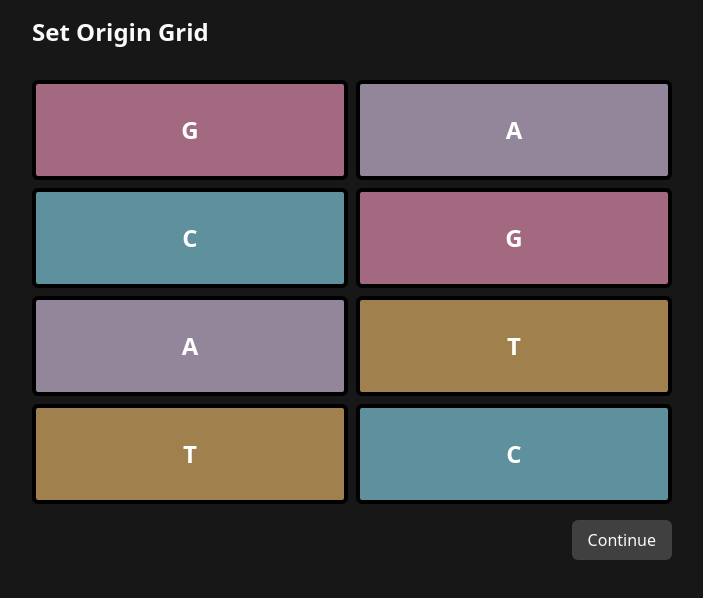
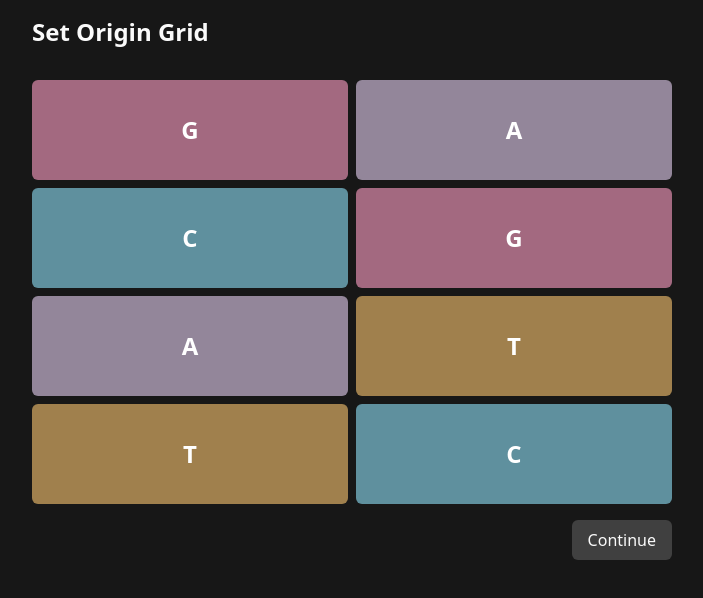
Before and after one commit to mabey01/jurassic-park-dna-solver, a React (Vite) app: page / in a window 1280 px wide. Shown: the top 598 px of the page, without its empty margins (288-991 px from the left). Built offline with nearby package versions, Linux system fonts and the light colour scheme.

Commit message:
fix: bugs from enabling noUncheckedIndexedAccess flag

```diff
--- a/src/App.tsx
+++ b/src/App.tsx
@@ -107,9 +107,7 @@ export function TargetGridPage() {
           <Checkbox.Root
             checked={isVerticalSkipMoveEnabled}
             onCheckedChange={(isChecked) => {
-              isChecked !== null
-                ? enableVerticalSkipMove()
-                : disableVerticalSkipMove();
+              isChecked ? enableVerticalSkipMove() : disableVerticalSkipMove();
             }}
             id="enable-vertical-skip-move"
             className="flex h-6 w-6 appearance-none items-center justify-center rounded-md bg-white outline-none hover:bg-neutral-300 focus-visible:outline-2 focus-visible:outline-offset-2 focus-visible:outline-blue-400"
--- a/src/components/grid.tsx
+++ b/src/components/grid.tsx
@@ -14,10 +14,7 @@ import {
   sortableKeyboardCoordinates,
 } from "@dnd-kit/sortable";
 import { motion, type Variants } from "framer-motion";
-import { useAtom } from "jotai";
-import { selectedGridEntryPositionAtom } from "../state/selected-grid-entry";
-import { type TileGrid, type GridPosition } from "../types";
-import { isSamePosition } from "../utils/tile-grid/is-same-position";
+import { type TileGrid } from "../types";
 import { moveTileById } from "../utils/tile-grid/move-tile/move-tile-by-id";
 import { SortableItem } from "./sortable-item";
 import { Tile } from "./tile";
@@ -41,10 +38,6 @@ interface GridProps {
 }
 
 export function Grid({ grid, onUpdateGrid }: GridProps) {
-  const [selectedGridItem, setSelectedGridItem] = useAtom(
-    selectedGridEntryPositionAtom
-  );
-
   const sensors = useSensors(
     useSensor(MouseSensor),
     useSensor(TouchSensor),
@@ -70,7 +63,6 @@ export function Grid({ grid, onUpdateGrid }: GridProps) {
 
   const gridColumns = grid[0]!.length;
   const gridItems = grid.flat();
-  const getGridEntryPosition = (index: number): GridPosition => [index, index];
 
   return (
     <DndContext
@@ -96,16 +88,7 @@ export function Grid({ grid, onUpdateGrid }: GridProps) {
                 variants={item}
                 transition={{ type: "spring", stiffness: 800, damping: 30 }}
               >
-                <Tile
-                  type={tile.type}
-                  isSelected={isSamePosition(
-                    getGridEntryPosition(index),
-                    selectedGridItem
-                  )}
-                  onClick={() => {
-                    setSelectedGridItem(getGridEntryPosition(index));
-                  }}
-                />
+                <Tile type={tile.type} />
               </motion.div>
             </SortableItem>
           ))}
--- a/src/components/tile.tsx
+++ b/src/components/tile.tsx
@@ -10,11 +10,10 @@ function getTileBackgroundColor(tileType: TileType) {
 
 interface TileProps extends ComponentProps<"div"> {
   type: TileType;
-  isSelected?: boolean;
 }
 
 export const Tile = forwardRef<HTMLDivElement, TileProps>(
-  ({ type, isSelected, ...props }, forwardedRef) => {
+  ({ type, ...props }, forwardedRef) => {
     return (
       <div
         ref={forwardedRef}
@@ -22,7 +21,6 @@ export const Tile = forwardRef<HTMLDivElement, TileProps>(
         className="flex h-full w-full items-center justify-center rounded-md text-2xl font-bold text-white"
         style={{
           backgroundColor: getTileBackgroundColor(type),
-          border: isSelected !== undefined ? "4px black solid" : "none",
         }}
       >
         {type.toUpperCase()}
--- a/src/state/selected-grid-entry.ts
+++ /dev/null
@@ -1,6 +0,0 @@
-import { atom } from "jotai";
-import { type GridPosition } from "../types";
-
-export const selectedGridEntryPositionAtom = atom<GridPosition | undefined>(
-  undefined
-);
```
